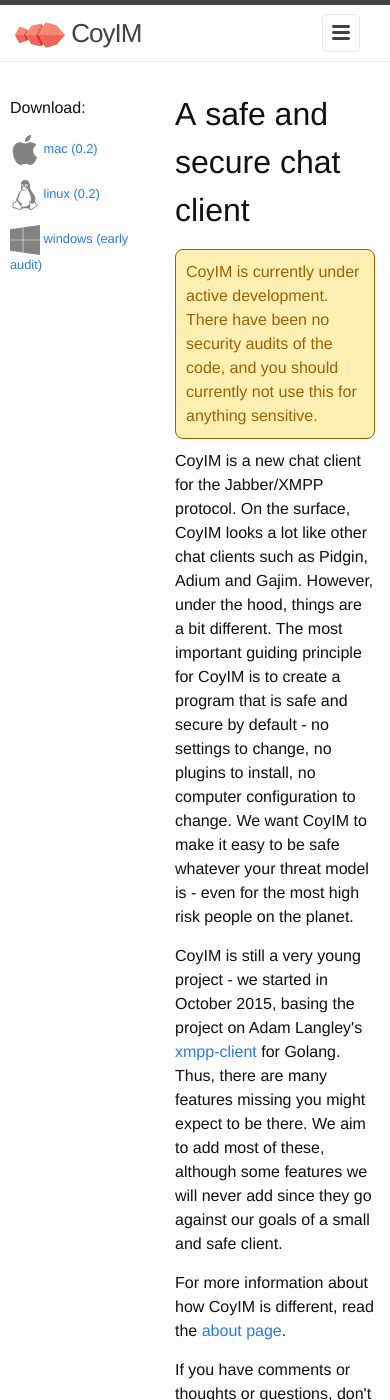
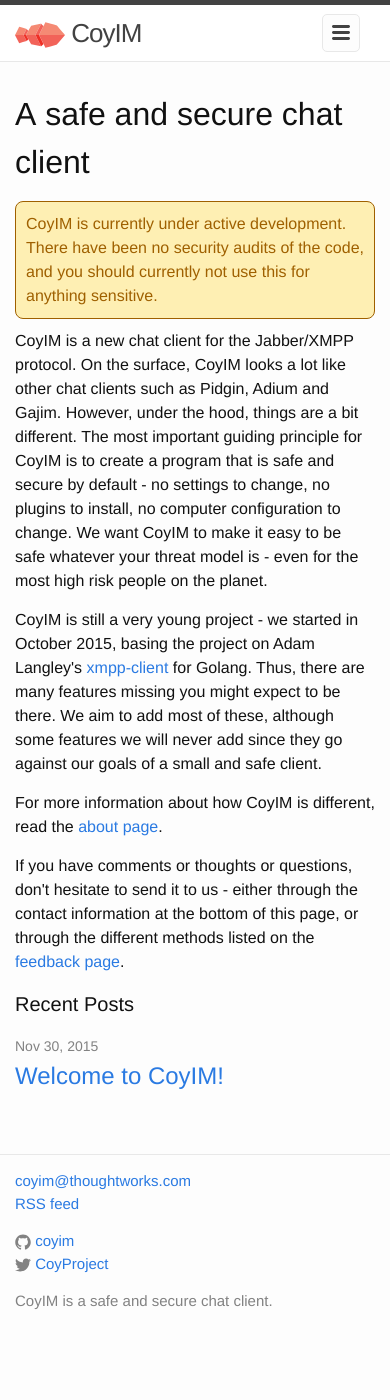
Before and after one commit to coyim/coyim-page, a Jekyll site: the page built from index.html, in a window 390 px wide and 1400 px high. Built offline with Jekyll 4.4.1, drawn with Linux system fonts in a browser that asks for light colours.

Commit message:
hide download box when mobile

```diff
--- a/_sass/_layout.scss
+++ b/_sass/_layout.scss
@@ -34,6 +34,9 @@
     padding:10px;
     z-index: 1;
     max-width: 160px;
+    @include media-query($on-palm) {
+        display: none;
+    }
 }
 
 .site-nav {
@@ -179,6 +182,9 @@
     @include media-query($on-small) {
         margin-left: 160px;
     }
+    @include media-query($on-palm) {
+        margin-left: 0;
+    }
 }
 
 .page-heading {
```
